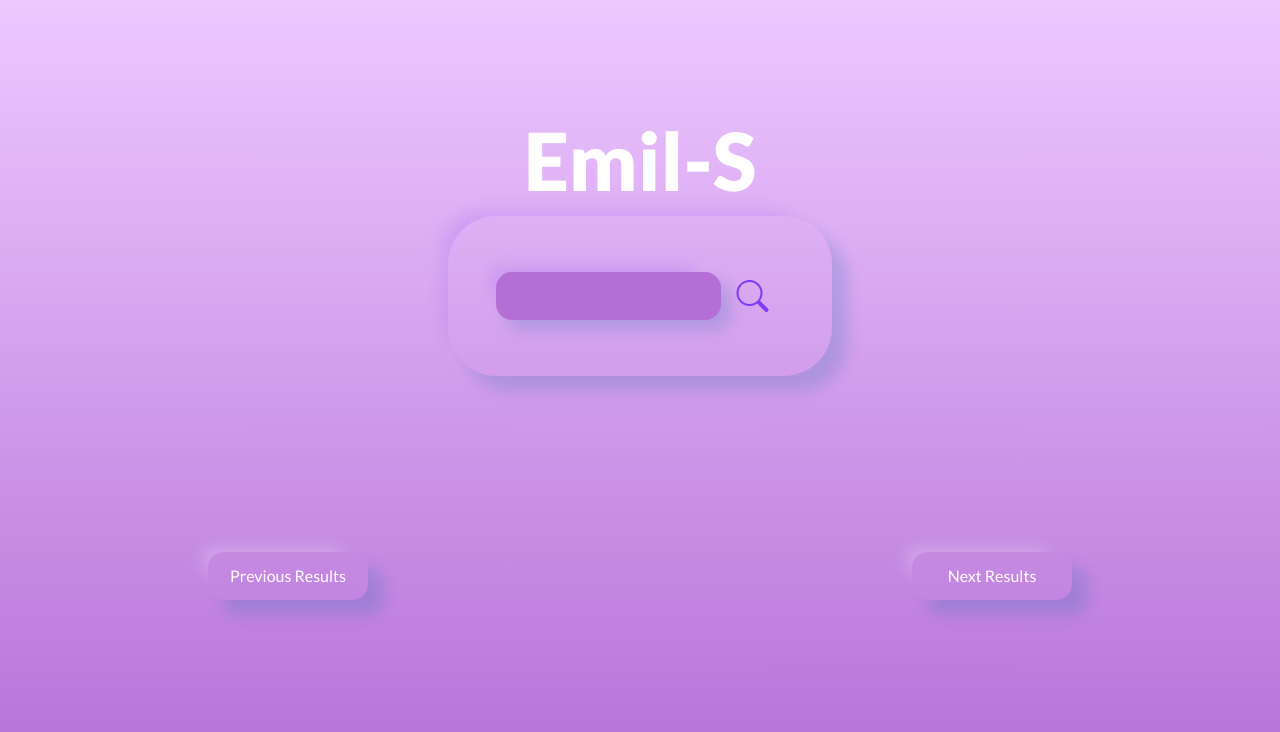
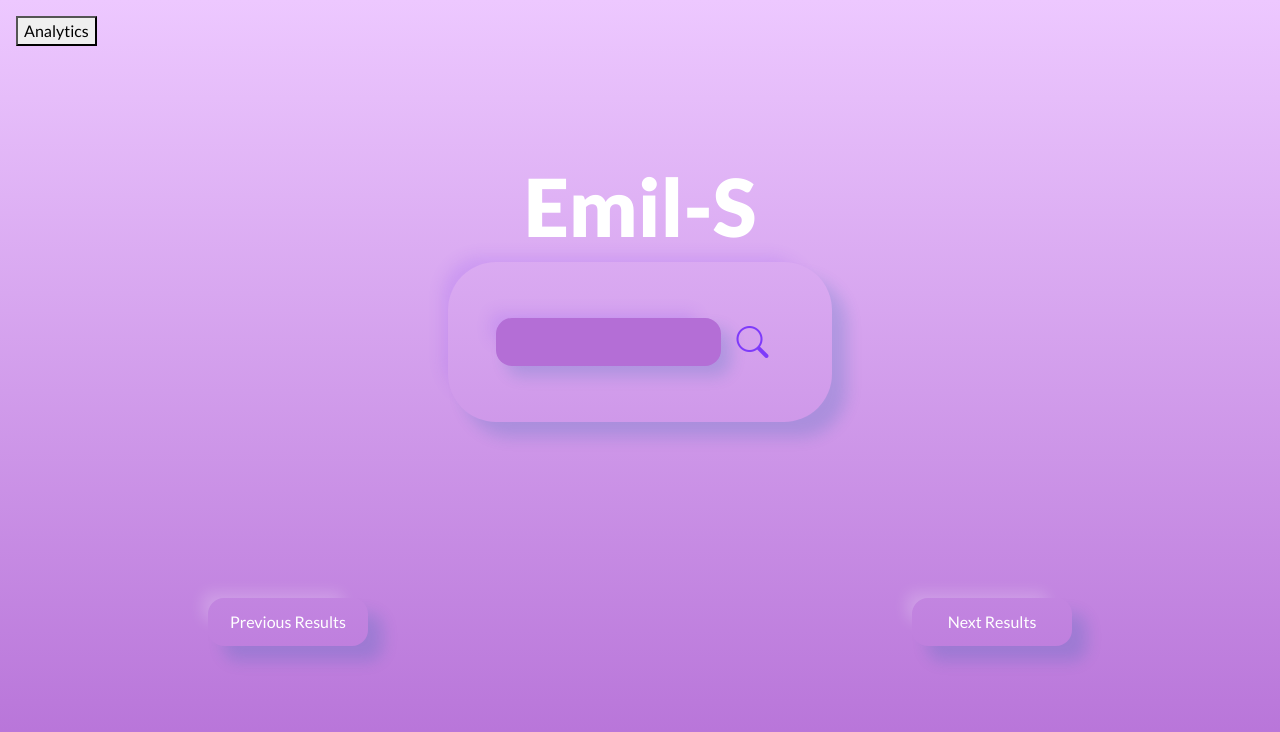
Before and after one commit to Zven94/Article-Searcher, a website: page index.html in a window 1280 px wide. Drawn offline with nearby package versions, Linux system fonts and the light colour scheme.

Commit message:
update and added button to analytics tab

```diff
--- a/index.html
+++ b/index.html
@@ -17,6 +17,9 @@
 </head>
 
 <body class="w-100 h-auto">
+  <nav class="w-100 d-flex justify-content-start align-items-center ps-3 pt-3">
+    <a href="./analytics.html"><button class="analyticsBtn">Analytics</button></a>
+  </nav>
   <main class="w-100 h-auto d-flex flex-column justify-content-center align-items-center">
     <div class="w-100 h-75 d-flex flex-column justify-content-center align-items-center" style="
     margin-top: 10rem;
```
